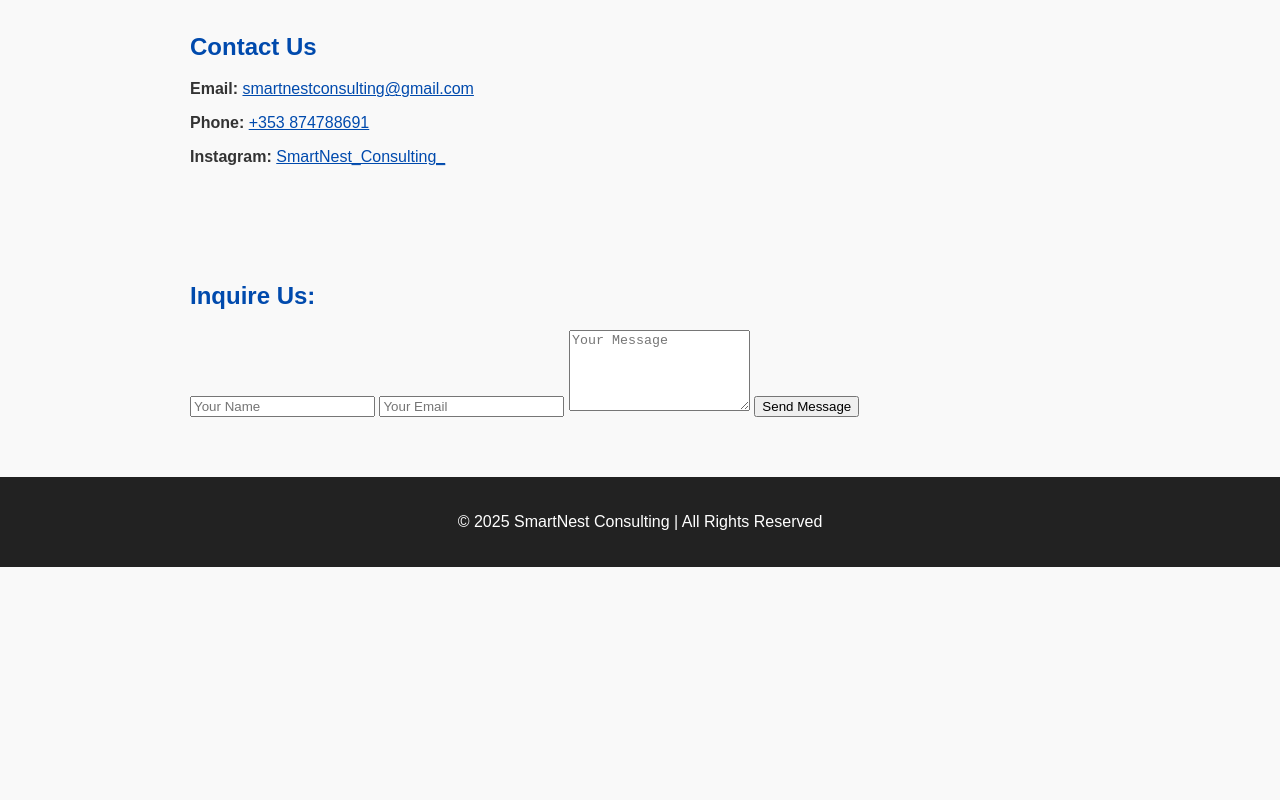
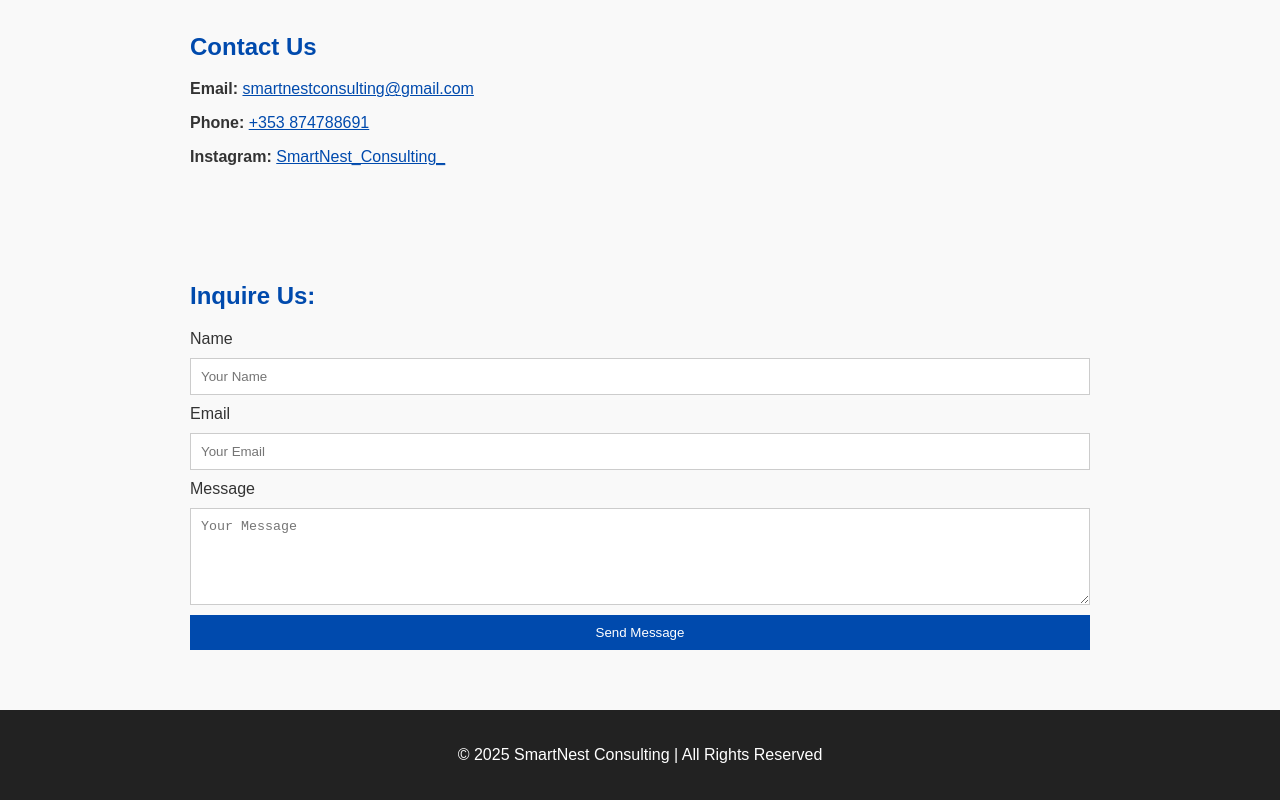
Before and after one commit to Snovy24/SmartNestConsulting1.github.io, a plain HTML site: page index.html in a window 1280 px wide. Shown: the part 622-1422 px from the top of the page. Before the commit the page ends 1189 px from the top, so only its background shows below. Drawn offline with Linux system fonts and the light colour scheme.

Commit message:
Update index.html

```diff
--- a/index.html
+++ b/index.html
@@ -5,7 +5,7 @@
     <meta name="viewport" content="width=device-width, initial-scale=1.0">
     <meta name="google-site-verification" content="ome40jWLx0sO9cT-gLryp0HuD5CnJjooEGgINGfwbcY" />
     <title>SmartNest Consulting</title>
-    <meta name="description" content=" SmartNest Consulting helps businesses and entrepreneurs with strategies, growth acceleration, and operational improvement.">
+    <meta name="description" content="SmartNest Consulting helps businesses and entrepreneurs with strategies, growth acceleration, and operational improvement.">
     <meta name="keywords" content="SmartNest Consulting, business consulting, growth strategy, Ireland consultants, startup support">
     <link rel="canonical" href="https://snovy24.github.io/SmartNestConsulting1.github.io/">
 
@@ -13,8 +13,7 @@
     <meta property="og:description" content="Transforming Businesses. Accelerating Growth.">
     <meta property="og:type" content="website">
     <meta property="og:url" content="https://snovy24.github.io/SmartNestConsulting1.github.io/">
-<!-- <meta property="og:image" content="https://snovy24.github.io/SmartNestConsulting1.github.io/logo.jpg"> --> <!-- Replace with your actual logo image link -->
-
+    <!-- <meta property="og:image" content="https://snovy24.github.io/SmartNestConsulting1.github.io/logo.jpg"> -->
 
     <style>
         body {
@@ -32,12 +31,15 @@
         }
         header h1 {
             margin: 0;
-            font-size: 2.5em;
+            font-size: clamp(1.8rem, 4vw, 2.5rem);
         }
         section {
             padding: 40px 20px;
             max-width: 900px;
             margin: auto;
+        }
+        section h2 {
+            color: #004aad;
         }
         .brochure a {
             background: #004aad;
@@ -45,22 +47,30 @@
             padding: 10px 20px;
             text-decoration: none;
             border-radius: 5px;
+            transition: background 0.3s ease;
         }
-        .contact form {
+        .brochure a:hover {
+            background: #003580;
+        }
+        .contact form, .inquiry form {
             display: flex;
             flex-direction: column;
         }
-        .contact input, .contact textarea {
+        .contact input, .contact textarea, .inquiry input, .inquiry textarea {
             margin: 10px 0;
             padding: 10px;
             border: 1px solid #ccc;
         }
-        .contact button {
+        .contact button, .inquiry button {
             background: #004aad;
             color: white;
             padding: 10px;
             border: none;
             cursor: pointer;
+            transition: background 0.3s ease;
+        }
+        .contact button:hover, .inquiry button:hover {
+            background: #003580;
         }
         footer {
             text-align: center;
@@ -69,35 +79,21 @@
             padding: 20px;
             margin-top: 20px;
         }
-        header h1 {
-            font-size: clamp(1.8rem, 4vw, 2.5rem);
-        }
-
-        section h2 {
-            color: #004aad;
-        }
-
         a {
             color: #004aad;
         }
-
-        button:hover, .brochure a:hover {
-            background: #003580;
-        }
-
         @media (max-width: 600px) {
             section {
-        padding: 20px 10px;
+                padding: 20px 10px;
+            }
         }
-        }
-
     </style>
 </head>
 <body>
 
 <header>
     <h1>SmartNest Consulting</h1>
-    <p>Transforming Businesses. Accelerating Growth.</p>
+    <p>Transforming Businesses. Accelerating Growth.</p>
 </header>
 
 <section class="about">
@@ -108,7 +104,7 @@
 <section class="brochure">
     <h2>Our Brochure</h2>
     <p>Click below to download our company brochure.</p>
-    <a href="https://snovy24.github.io/SmartNestConsulting1.github.io/SmartNestConsulting_Doublepage.pdf" target="_blank">Brochure</a>
+    <a href="https://Snovy24.github.io/SmartNestConsulting1.github.io/SmartNestConsulting_Doublepage.pdf" target="_blank">Brochure</a>
 </section>
 
 <section class="contact">
@@ -121,14 +117,18 @@
 <section class="inquiry">
     <h2>Inquire Us:</h2>
     <form action="https://formspree.io/f/xyzpvwgk" method="POST">
-        <input type="text" name="name" placeholder="Your Name" required>
-        <input type="email" name="_replyto" placeholder="Your Email" required>
-    <!--    <input type="email" name="email" placeholder="Your Email" required> -->
-        <textarea name="message" placeholder="Your Message" rows="5" required></textarea>
+        <label for="name">Name</label>
+        <input type="text" id="name" name="name" placeholder="Your Name" required>
+
+        <label for="email">Email</label>
+        <input type="email" id="email" name="_replyto" placeholder="Your Email" required>
+
+        <label for="message">Message</label>
+        <textarea id="message" name="message" placeholder="Your Message" rows="5" required></textarea>
+
         <button type="submit">Send Message</button>
     </form>
 </section>
-
 
 <footer>
     <p>&copy; 2025 SmartNest Consulting | All Rights Reserved</p>
```
